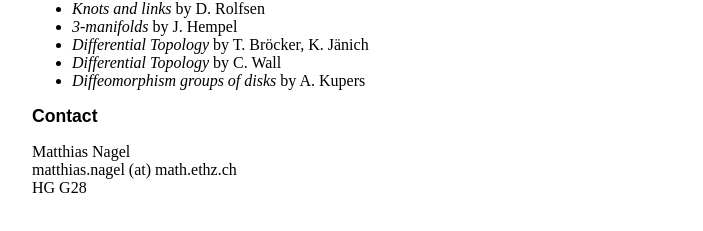
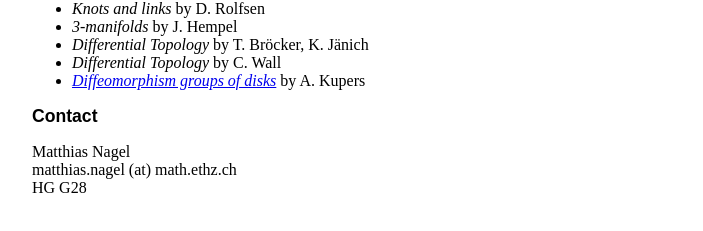
Before and after one commit to matnagel/matnagel.github.io, a plain HTML site: page geotop.html in a window 1280 px wide. Shown: the part 365-596 px from the top of the page, without its empty margins (288-991 px from the left). Drawn offline with Linux system fonts and the light colour scheme.

Commit message:
Adds link in books

```diff
--- a/geotop.html
+++ b/geotop.html
@@ -1,2 +1,2 @@
 <!DOCTYPE HTML>
-<html><head><meta http-equiv="content-type" content="text/html; charset=utf-8"><title>Introduction to 3-manifolds</title><link rel="stylesheet" type="text/css" href="./css/default.css"></head><h1>Introduction to 3-manifolds</h1><img src="https://people.math.ethz.ch/~managel/website/images/braid.jpg" alt="A braid" id="braid"><h2>Announcement</h2><p>Since all classroom teaching has been suspended, the course will continue online. I will provide you with recorded lectures, which are complemented by zoom meetings.</p><h2>Homework</h2><ul><li><a href="https://people.math.ethz.ch/~managel/website/pdf/20geotop/homework1.pdf">Homework 1</a></li><li><a href="https://people.math.ethz.ch/~managel/website/pdf/20geotop/homework2.pdf">Homework 2</a></li><li><a href="https://people.math.ethz.ch/~managel/website/pdf/20geotop/homework3.pdf">Homework 3</a></li><li><a href="https://people.math.ethz.ch/~managel/website/pdf/20geotop/homework4.pdf">Homework 4</a></li></ul><h2>Textbooks</h2><ul><li><em>Knots and links</em> by D. Rolfsen</li><li><em>3-manifolds</em> by J. Hempel</li><li><em>Differential Topology</em> by T. Bröcker, K. Jänich</li><li><em>Differential Topology</em> by C. Wall</li><li><em>Diffeomorphism groups of disks</em> by A. Kupers</li></ul><h2>Contact</h2><p>Matthias Nagel<br>matthias.nagel (at) math.ethz.ch<br>HG G28</p></html>
+<html><head><meta http-equiv="content-type" content="text/html; charset=utf-8"><title>Introduction to 3-manifolds</title><link rel="stylesheet" type="text/css" href="./css/default.css"></head><h1>Introduction to 3-manifolds</h1><img src="https://people.math.ethz.ch/~managel/website/images/braid.jpg" alt="A braid" id="braid"><h2>Announcement</h2><p>Since all classroom teaching has been suspended, the course will continue online. I will provide you with recorded lectures, which are complemented by zoom meetings.</p><h2>Homework</h2><ul><li><a href="https://people.math.ethz.ch/~managel/website/pdf/20geotop/homework1.pdf">Homework 1</a></li><li><a href="https://people.math.ethz.ch/~managel/website/pdf/20geotop/homework2.pdf">Homework 2</a></li><li><a href="https://people.math.ethz.ch/~managel/website/pdf/20geotop/homework3.pdf">Homework 3</a></li><li><a href="https://people.math.ethz.ch/~managel/website/pdf/20geotop/homework4.pdf">Homework 4</a></li></ul><h2>Textbooks</h2><ul><li><em>Knots and links</em> by D. Rolfsen</li><li><em>3-manifolds</em> by J. Hempel</li><li><em>Differential Topology</em> by T. Bröcker, K. Jänich</li><li><em>Differential Topology</em> by C. Wall</li><li><em><a href="http://people.math.harvard.edu/~kupers/teaching/272x/index.html">Diffeomorphism groups of disks</a></em> by A. Kupers</li></ul><h2>Contact</h2><p>Matthias Nagel<br>matthias.nagel (at) math.ethz.ch<br>HG G28</p></html>
```
